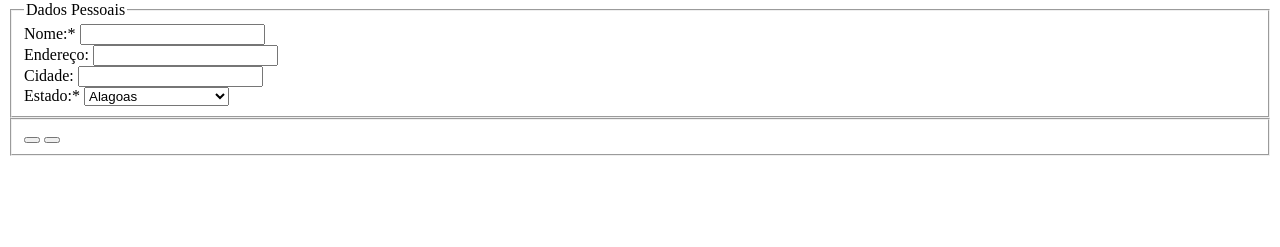
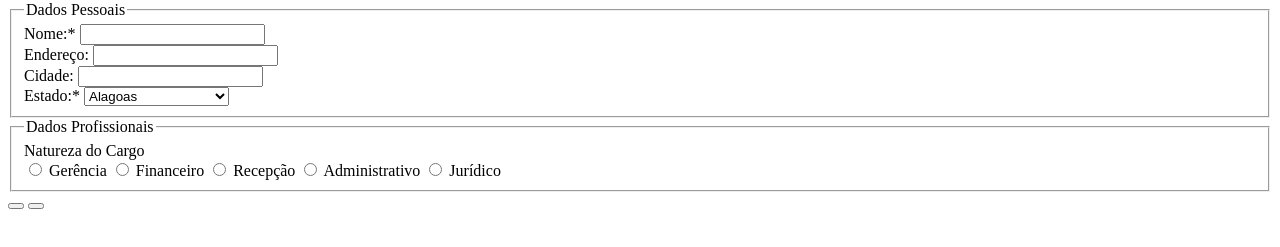
Before and after one commit to emiliaquerino/Formul-rio, a plain HTML site: page index.html in a window 1280 px wide. Shown: the part 79-326 px from the top of the page. Drawn offline with Linux system fonts and the light colour scheme.

Commit message:
Cria as seleções da natureza do cargo

```diff
--- a/index.html
+++ b/index.html
@@ -22,23 +22,29 @@
       <select id="estado" name="estado" required></br>
         <option value="alagoas">Alagoas</option>
         <option value="bahia">Bahia</option>
-        <option value="ceará">Ceará</option>
-        <option value="maranhão">Maranhão</option>
-        <option value="paraíba">Paraíba</option>
+        <option value="ceara">Ceará</option>
+        <option value="maranhao">Maranhão</option>
+        <option value="paraiba">Paraíba</option>
         <option value="pernambuco">Pernambuco</option>
-        <option value="piauí">Piauí</option>
+        <option value="piaui">Piauí</option>
         <option value="rio grande do norte">Rio Grande do Norte</option>
         <option value="sergipe">Sergipe</option>
         </select>
-
-
-
-
-
-      </select>
     </fieldset>
-
     <fieldset>
+      <legend>Dados Profissionais</legend>
+      Natureza do Cargo</br>
+      <input type="radio" id="gerencia" name="Natureza_cargo" value="Gerência">
+      <label for="gerencia">Gerência</label>
+      <input type="radio" id="financeiro" name="Natureza_cargo" value="Financeiro">
+      <label for="financeiro">Financeiro</label>
+      <input type="radio" id="recepção" name="Natureza_cargo" value="Recepção">
+      <label for="recepçao">Recepção</label>
+      <input type="radio" id="administrativo" name="Natureza_cargo" value="Administrativo">
+      <label for="administrativo">Administrativo</label>
+      <input type="radio" id="juridico" name="Natureza_cargo" value="Jurídico">
+      <label for="juridico">Jurídico</label>
+    </fieldset>
 
     <button></button>
     <button></button>
```
